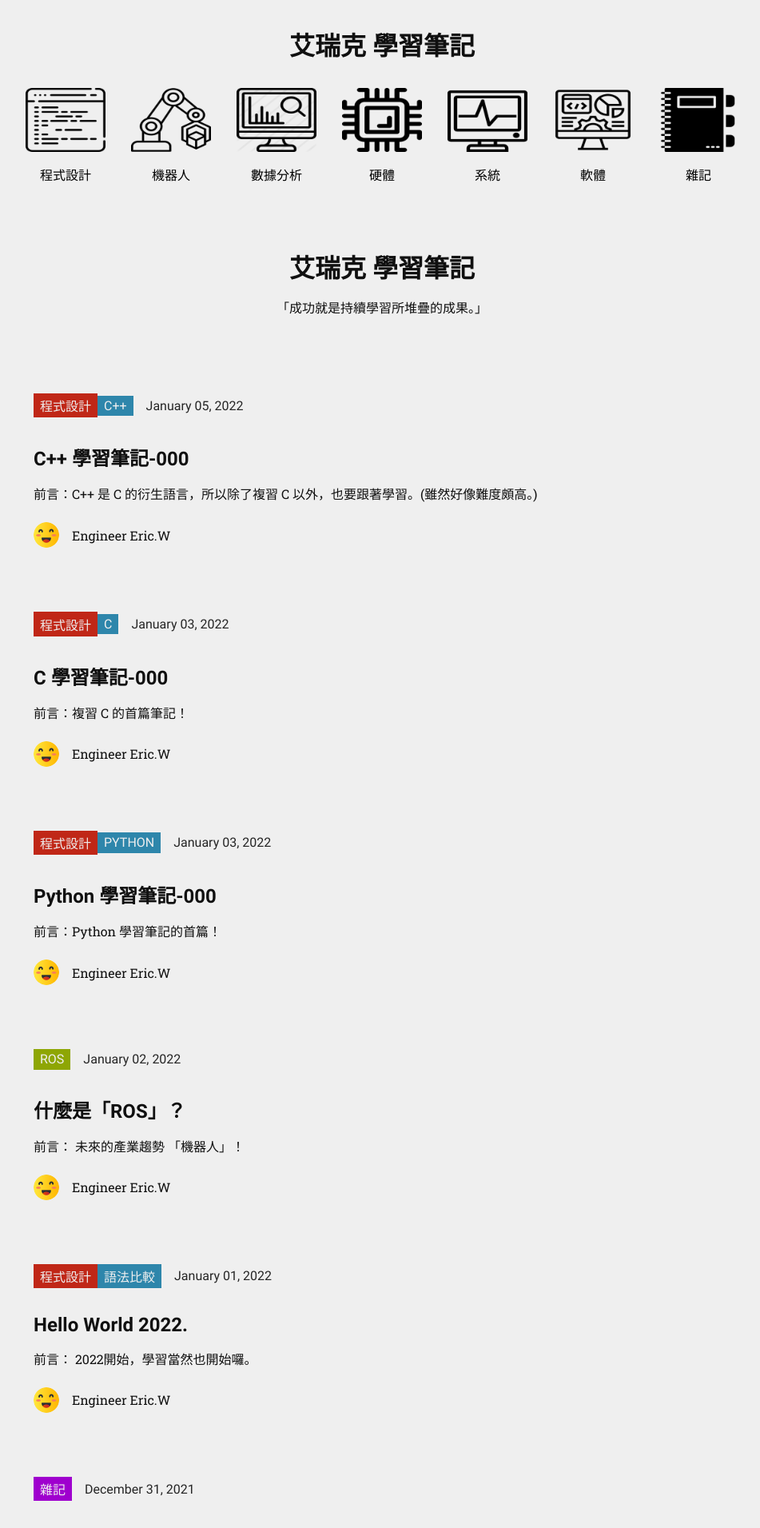
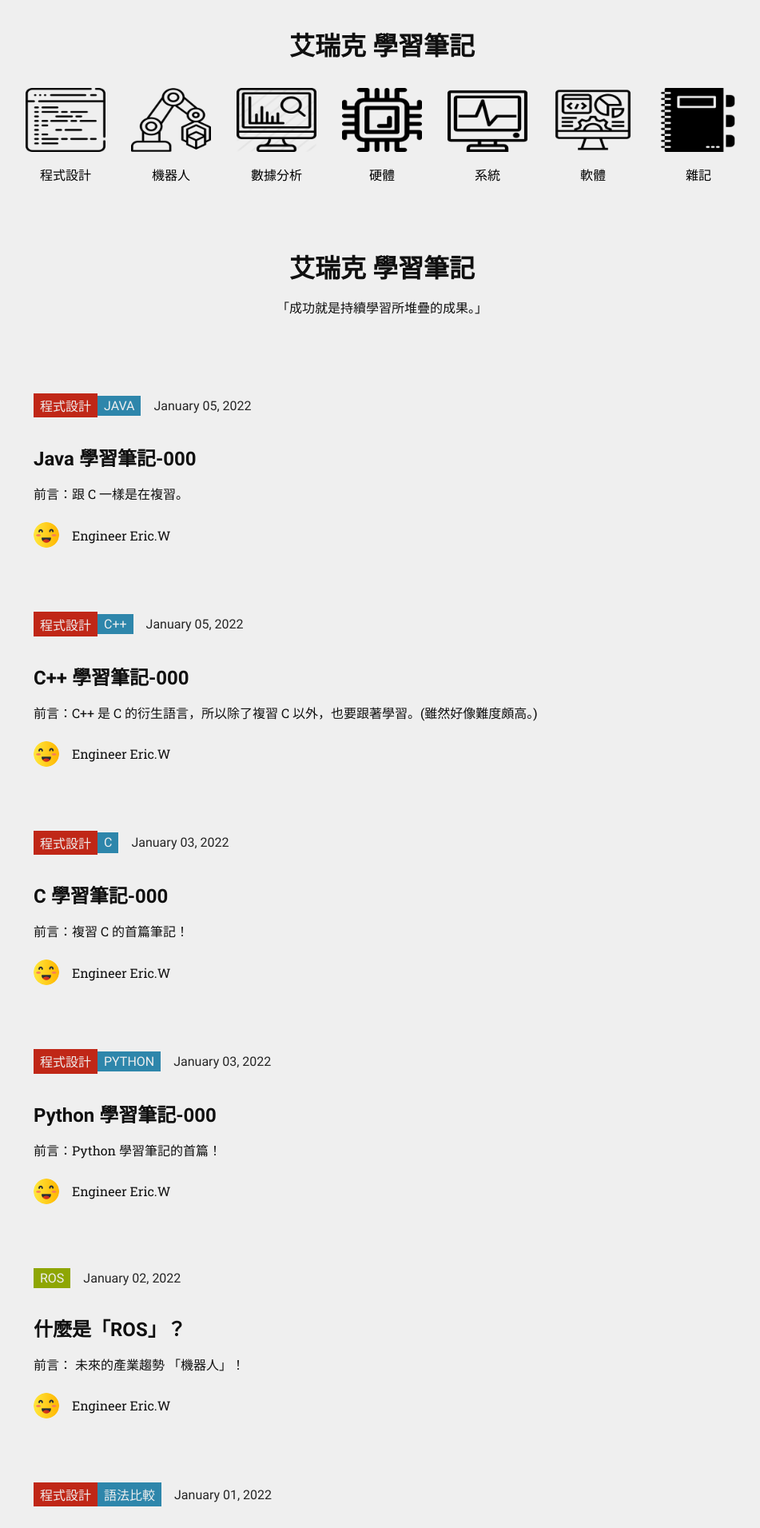
Before and after one commit to ericwang1013/ericwang1013.github.io, a Jekyll site: the page index.html, which Jekyll copies as it is, in a window 1280 px wide. Shown: the top 1911 px of the page at 80% size, without its empty margins (162-1113 px from the left). Built offline with Jekyll 4.4.1, drawn with Linux system fonts in a browser that asks for light colours.

Commit message:
Update index.html

```diff
--- a/index.html
+++ b/index.html
@@ -417,6 +417,44 @@
     </section>
 
 
+        <section class="snippet snippet_programming-java-2022-01-05-java-introduction">
+            <style>
+    .snippet_programming-java-2022-01-05-java-introduction::after {
+
+        background-image:
+        radial-gradient(ellipse closest-side, var(--c-snippetBackgroundExternal), var(--c-snippetBackgroundInternal)),
+        url(
+
+                https://ericwang1013.github.io/
+
+        );
+    }
+    </style>
+<a class="snippet__link" href="/programming/java/2022/01/05/java-introduction.html">
+    <section class="snippet__data">
+        <section class="snippet__data__metadata">
+            <section class="snippet__data__metadata__category">
+
+                    <p class="snippet__data__metadata__category__title" style="background: var(--c-themeHueRed)">程式設計</p>
+            <p class="snippet__data__metadata__category__title" style="background: var(--c-themeHueBlue)">Java</p>
+
+            </section>
+            <p class="snippet__data__metadata__date">January 05, 2022</p>
+        </section>
+        <h2 class="snippet__data__header">Java 學習筆記-000</h2>
+        <p class="snippet__data__text">前言：跟 C 一樣是在複習。
+</p>
+
+            <div class="snippet__data__author">
+
+                <img src="https://ericwang1013.github.io/assets/img/authors/eric.png"/>
+                <p>Engineer Eric.W</p>
+            </div>
+
+    </section>
+</a>
+        </section>
+
         <section class="snippet snippet_programming-cpp-2022-01-05-cpp-introduction">
             <style>
     .snippet_programming-cpp-2022-01-05-cpp-introduction::after {
```
